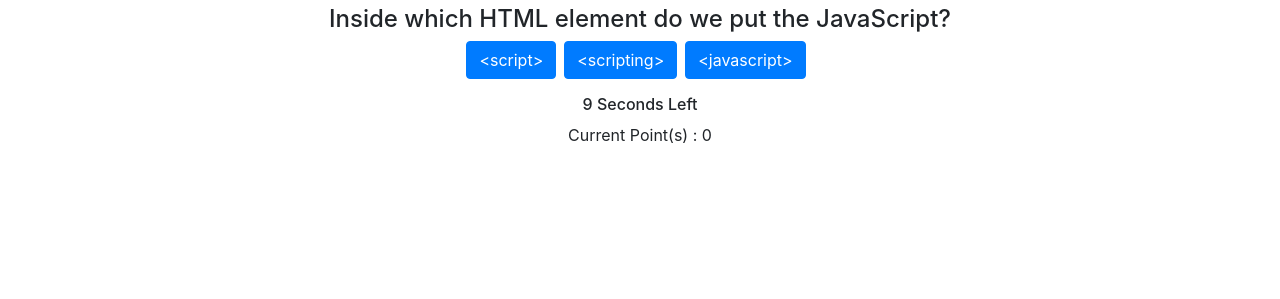
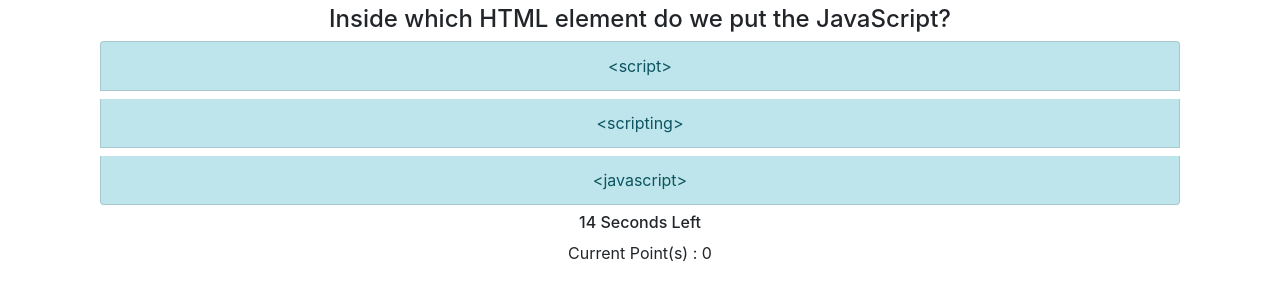
Before and after one commit to juanlajara/JS-Quiz, a plain HTML site: page index.html in a window 1280 px wide. Both pictures are taken after a click on the button "Start". Shown: the part 109-408 px from the top of the page. Drawn offline with nearby package versions, Linux system fonts and the light colour scheme.

Commit message:
improved readability with regions

```diff
--- a/index.html
+++ b/index.html
@@ -31,25 +31,18 @@
 		>
 			Start
 		</button>
-		<h4 id="Question"></h4>
-		<p id="listOfQ" class="justify-content-center"></p>
+		<h4 id="Question" class="container"></h4>
+		<div id="listOfAnwrs" class="col"></div>
 		<aside>
 			<h6 id="pgeTimer"></h6>
 			<p id="Score"></p>
 		</aside>
 
 		<script>
-			var timerVal = 10;
+			// #region Variables
+			var timerVal = 15;
+			var currentpoints = 0;
 			var currentQ = 0;
-			var currentpoints = 0;
-			var topEl = document.body;
-			var headingEl = topEl.querySelector("#heading");
-			var descQEl = topEl.querySelector("#desc");
-			var scoreEl = topEl.querySelector("#Score");
-			var questionEl = topEl.querySelector("#Question");
-			var pgeTimerEl = topEl.querySelector("#pgeTimer");
-			var listOfQEl = topEl.querySelector("#listOfQ");
-			var startBtnEl = topEl.querySelector("#startBtn");
 			var myQuestions = [
 				{
 					question: "Inside which HTML element do we put the JavaScript?",
@@ -66,6 +59,17 @@
 					correctAnswer: 1,
 				},
 			];
+			// #endregion
+			// #region Element Variables
+			var topEl = document.body;
+			var headingEl = topEl.querySelector("#heading");
+			var descQEl = topEl.querySelector("#desc");
+			var scoreEl = topEl.querySelector("#Score");
+			var questionEl = topEl.querySelector("#Question");
+			var pgeTimerEl = topEl.querySelector("#pgeTimer");
+			var listOfAnwrsEl = topEl.querySelector("#listOfAnwrs");
+			var startBtnEl = topEl.querySelector("#startBtn");
+			// #endregion
 
 			function StartQuiz() {
 				// Remove Buttons & Description
@@ -84,21 +88,18 @@
 					tempBtnEl.appendChild(tempBtnTxt);
 					// Add Attributes to Button
 					tempBtnEl.setAttribute("value", i);
-					tempBtnEl.setAttribute("class", "mr-2 btn btn-primary");
-					listOfQEl.appendChild(tempBtnEl);
-
-					// listOfQEl.children[i].addEventListener("click", console.log("next"));
+					tempBtnEl.setAttribute(
+						"class",
+						"list-group-item list-group-item-info mb-2 container mt-2 text-center "
+					);
+					listOfAnwrsEl.appendChild(tempBtnEl);
 					var allBtnEl = topEl
 						.querySelectorAll("button")
 						[i].addEventListener("click", nextQuestion);
-					// tempBtnEl.onclick = console.log("Next Question"); // Append <li> to <ul> with id="myList"
 				}
 
 				// Start The Timer
 				timer();
-
-				//          1a-Onclick for the right answer - Next Question()
-				//          1b-Onclick wrong answer - SubtractTime() & Next Question()
 			}
 
 			function nextQuestion() {
@@ -109,15 +110,9 @@
 					currentpoints++;
 					scoreEl.innerHTML = " Current Point(s) : " + currentpoints;
 				}
-
 				currentQ++;
-
 				if (myQuestions[currentQ] === undefined) {
 					endQuiz();
-
-					// topEl.querySelectorAll("button").forEach((element) => {
-					// 	element.remove();
-					// });
 				} else {
 					for (i = 0; i < myQuestions[currentQ].answers.length; i++) {
 						questionEl.innerHTML = myQuestions[currentQ].question;
@@ -127,7 +122,10 @@
 						);
 						tempBtnEl.appendChild(tempBtnTxt);
 						tempBtnEl.setAttribute("value", i);
-						tempBtnEl.setAttribute("class", "mr-2 btn btn-primary");
+						tempBtnEl.setAttribute(
+							"class",
+							"list-group-item list-group-item-info mb-2 container mt-2 text-center"
+						);
 						var item = document.querySelectorAll("button")[i];
 						item.replaceChild(tempBtnTxt, item.childNodes[0]);
 						var allBtnEl = topEl
```
